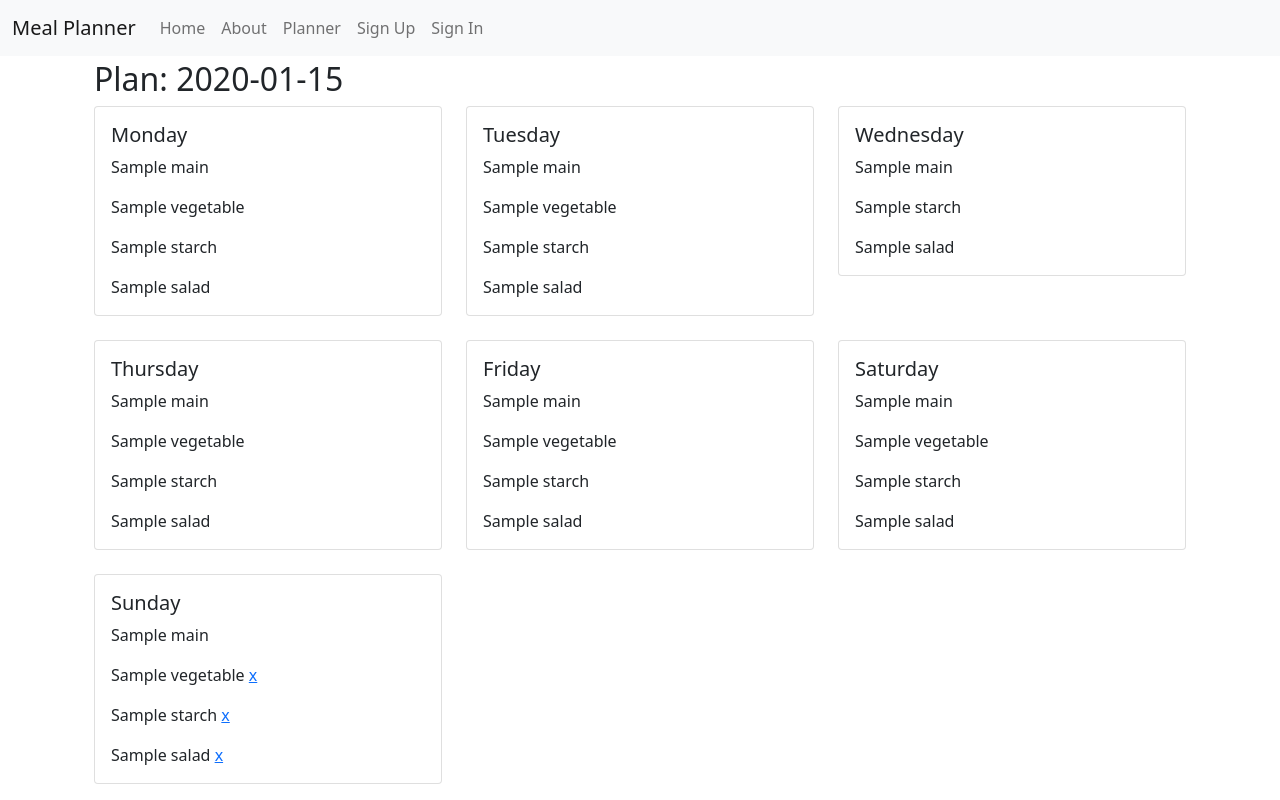
After one commit to yohanswanepoel/meal_planner, a Django app: page /planner/plan/1 in a window 1280 px wide. The commit adds this page. Run offline with Django 3.2, Linux system fonts and the light colour scheme; tables that the repository leaves empty hold one stand-in row (values such as "Sample post"); parts of the project's set-up code (start-up, migrations or seed data) failed here and were passed over; some libraries are stand-ins or nearby versions.

Commit message:
detail view

```diff
--- /dev/null
+++ b/meal_planner/planner/forms.py
@@ -0,0 +1,5 @@
+from django import forms
+
+
+class PlannerForm(forms.Form):
+    name = forms.CharField()
--- a/meal_planner/planner/models.py
+++ b/meal_planner/planner/models.py
@@ -11,6 +11,8 @@ class Mains(models.Model):
         app_label = "planner"
 
     def __str__(self):
+        if self.name is None:
+            return "Mains"
         return self.name
 
 
@@ -45,7 +47,7 @@ class Starch(models.Model):
 
 
 class Meal(models.Model):
-    mains = models.ForeignKey(Mains, on_delete=models.DO_NOTHING)
+    mains = models.ForeignKey(Mains, blank=True, null=True, on_delete=models.DO_NOTHING)
     vegies = models.ManyToManyField(Vegetable)
     starches = models.ManyToManyField(Starch)
     salad = models.ManyToManyField(Salad)
@@ -54,7 +56,9 @@ class Meal(models.Model):
         app_label = "planner"
 
     def __str__(self) -> str:
-        return self.mains
+        if self.mains is None:
+            return "Add Mains"
+        return self.mains.name
 
 
 class MealPlan(models.Model):
--- a/meal_planner/planner/urls.py
+++ b/meal_planner/planner/urls.py
@@ -1,8 +1,14 @@
 from django.urls import path
 
-from meal_planner.planner.views import PlannerListView
+from meal_planner.planner.views import (
+    PlannerDetailView,
+    PlannerListView,
+    PlannerUpdateView,
+)
 
 app_name = "planner"
 urlpatterns = [
     path("", PlannerListView.as_view(), name="index"),
+    path("plan/<int:pk>", PlannerDetailView.as_view(), name="plan_view"),
+    path("plan_update/<int:pk>", PlannerUpdateView.as_view(), name="plan_update"),
 ]
--- a/meal_planner/planner/views.py
+++ b/meal_planner/planner/views.py
@@ -1,13 +1,24 @@
 from django.shortcuts import render
 from django.http import HttpResponse
 from django.contrib.auth import get_user_model
+from django.shortcuts import get_object_or_404
 from django.contrib.auth.mixins import LoginRequiredMixin
 from django.contrib.messages.views import SuccessMessageMixin
 from django.urls import reverse
 from django.utils.translation import gettext_lazy as _
-from django.views.generic import DetailView, RedirectView, ListView, View
-from planner.models import MealPlan
+from django.views.generic import (
+    DetailView,
+    RedirectView,
+    ListView,
+    FormView,
+    UpdateView,
+)
+
+# from meal_planner.planner.models import Meal, MealPlan
+
+from planner.models import MealPlan, Meal, Vegetable
 from .utils import getWeeks
+from .forms import PlannerForm
 
 
 def index(request):
@@ -26,3 +37,90 @@ class PlannerListView(ListView):
         """Return the last five published questions."""
         print("Get Query Set")
         return getWeeks()
+
+
+class PlannerUpdateView(UpdateView):
+    template_name = "planner/plan.html"
+    context_object_name = "plans"
+    model = MealPlan
+    fields = "__all__"
+    success = "#"
+
+
+class PlannerDetailView(DetailView):
+    template_name = "planner/plan_detail.html"
+    model = MealPlan
+
+    def get_context_data(self, **kwargs):
+        context = super().get_context_data(**kwargs)
+        meal_plan = get_object_or_404(MealPlan, pk=self.kwargs["pk"])
+        if meal_plan.day_monday is None:
+            meal = Meal()
+            meal.save()
+            meal_plan.day_monday = meal
+        if meal_plan.day_tuesday is None:
+            meal = Meal()
+            meal.save()
+            meal_plan.day_tuesday = meal
+        if meal_plan.day_wednesday is None:
+            meal = Meal()
+            meal.save()
+            meal_plan.day_wednesday = meal
+        if meal_plan.day_thursday is None:
+            meal = Meal()
+            meal.save()
+            meal_plan.day_thursday = meal
+        if meal_plan.day_friday is None:
+            meal = Meal()
+            meal.save()
+            meal_plan.day_friday = meal
+        if meal_plan.day_saturday is None:
+            meal = Meal()
+            meal.save()
+            meal_plan.day_saturday = meal
+        if meal_plan.day_sunday is None:
+            meal = Meal()
+            meal.save()
+            meal_plan.day_sunday = meal
+        meal_plan.save()
+        # print(meal_plan.__dict__)
+        monday = {}
+        monday["vegies"] = meal_plan.day_monday.vegies.all()
+        monday["starches"] = meal_plan.day_monday.starches.all()
+        monday["salad"] = meal_plan.day_monday.salad.all()
+        tuesday = {}
+        tuesday["vegies"] = meal_plan.day_tuesday.vegies.all()
+        tuesday["starches"] = meal_plan.day_tuesday.starches.all()
+        tuesday["salad"] = meal_plan.day_tuesday.salad.all()
+        wednesday = {}
+        wednesday["veggies"] = meal_plan.day_thursday.vegies.all()
+        wednesday["starches"] = meal_plan.day_thursday.starches.all()
+        wednesday["salad"] = meal_plan.day_thursday.salad.all()
+        thursday = {}
+        thursday["vegies"] = meal_plan.day_thursday.vegies.all()
+        thursday["starches"] = meal_plan.day_thursday.starches.all()
+        thursday["salad"] = meal_plan.day_thursday.salad.all()
+        friday = {}
+        friday["vegies"] = meal_plan.day_friday.vegies.all()
+        friday["starches"] = meal_plan.day_friday.starches.all()
+        friday["salad"] = meal_plan.day_friday.salad.all()
+        saturday = {}
+        saturday["vegies"] = meal_plan.day_saturday.vegies.all()
+        saturday["starches"] = meal_plan.day_saturday.starches.all()
+        saturday["salad"] = meal_plan.day_saturday.salad.all()
+        sunday = {}
+        sunday["vegies"] = meal_plan.day_sunday.vegies.all()
+        sunday["starches"] = meal_plan.day_sunday.starches.all()
+        sunday["salad"] = meal_plan.day_sunday.salad.all()
+        context["monday"] = monday
+        context["tuesday"] = tuesday
+        context["wednesday"] = wednesday
+        context["thursday"] = thursday
+        context["friday"] = friday
+        context["saturday"] = saturday
+        context["sunday"] = sunday
+
+        return context
+
+
+planner_update_view = PlannerUpdateView.as_view()
--- a/meal_planner/templates/base.html
+++ b/meal_planner/templates/base.html
@@ -51,6 +51,9 @@
               </li>
               <li class="nav-item">
                 <a class="nav-link" href="{% url 'about' %}">About</a>
+              </li>
+              <li class="nav-item">
+                <a class="nav-link" href="{% url 'planner:index' %}">Planner</a>
               </li>
               {% if request.user.is_authenticated %}
                 <li class="nav-item">
--- /dev/null
+++ b/meal_planner/templates/planner/plan_detail.html
@@ -0,0 +1,177 @@
+{% extends "base.html" %}
+{% load static %}
+{% load mathfilters %}
+
+{% block title %} Weeks {% endblock %}
+
+{% block content %}
+<div class="container">
+
+  <div class="row">
+    <div class="col-sm-12">
+
+      <h2>Plan: {{ object }}</h2>
+    </div>
+  </div>
+
+  <div class="row row-cols-1 row-cols-md-3 g-4">
+    <div class="col">
+      <div class="card">
+        <div class="card-body">
+          <h5 class="card-title">Monday</h5>
+          <p class="card-text">{{ object.day_monday.mains }}</p>
+          <p class="card-text">
+            {% for item in monday.vegies %}
+            {{ item }}
+            {% endfor %}
+          </p>
+          <p class="card-text">
+            {% for item in monday.starches %}
+            {{ item }}
+            {% endfor %}
+          <p class="card-text">
+            {% for item in monday.salad %}
+            {{ item }}
+            {% endfor %}
+          </p>
+        </div>
+      </div>
+    </div>
+    <div class="col">
+      <div class="card">
+        <div class="card-body">
+          <h5 class="card-title">Tuesday</h5>
+          <p class="card-text">{{ object.day_tuesday.mains }}</p>
+          <p class="card-text">
+            {% for item in tuesday.vegies %}
+            {{ item }}
+            {% endfor %}
+          </p>
+          <p class="card-text">
+            {% for item in tuesday.starches %}
+            {{ item }}
+            {% endfor %}
+          <p class="card-text">
+            {% for item in tuesday.salad %}
+            {{ item }}
+            {% endfor %}
+          </p>
+        </div>
+      </div>
+    </div>
+    <div class="col">
+      <div class="card">
+        <div class="card-body">
+          <h5 class="card-title">Wednesday</h5>
+          <p class="card-text">{{ object.day_wednesday.mains }}</p>
+          <p class="card-text">
+            {% for item in wednesday.vegies %}
+            {{ item }}
+            {% endfor %}
+          </p>
+          <p class="card-text">
+            {% for item in wednesday.starches %}
+            {{ item }}
+            {% endfor %}
+          <p class="card-text">
+            {% for item in wednesday.salad %}
+            {{ item }}
+            {% endfor %}
+          </p>
+        </div>
+      </div>
+    </div>
+    <div class="col">
+      <div class="card">
+        <div class="card-body">
+          <h5 class="card-title">Thursday</h5>
+          <p class="card-text">{{ object.day_thursday.mains }}</p>
+          <p class="card-text">
+            {% for item in thursday.vegies %}
+            {{ item }}
+            {% endfor %}
+          </p>
+          <p class="card-text">
+            {% for item in thursday.starches %}
+            {{ item }}
+            {% endfor %}
+          <p class="card-text">
+            {% for item in thursday.salad %}
+            {{ item }}
+            {% endfor %}
+          </p>
+        </div>
+      </div>
+    </div>
+    <div class="col">
+      <div class="card">
+        <div class="card-body">
+          <h5 class="card-title">Friday</h5>
+          <p class="card-text">{{ object.day_friday.mains }}</p>
+          <p class="card-text">
+            {% for item in friday.vegies %}
+            {{ item }}
+            {% endfor %}
+          </p>
+          <p class="card-text">
+            {% for item in friday.starches %}
+            {{ item }}
+            {% endfor %}
+          <p class="card-text">
+            {% for item in friday.salad %}
+            {{ item }}
+            {% endfor %}
+          </p>
+        </div>
+      </div>
+    </div>
+    <div class="col">
+      <div class="card">
+        <div class="card-body">
+          <h5 class="card-title">Saturday</h5>
+          <p class="card-text">{{ object.day_saturday.mains }}</p>
+          <p class="card-text">
+            {% for item in saturday.vegies %}
+            {{ item }}
+            {% endfor %}
+          </p>
+          <p class="card-text">
+            {% for item in saturday.starches %}
+            {{ item }}
+            {% endfor %}
+          <p class="card-text">
+            {% for item in saturday.salad %}
+            {{ item }}
+            {% endfor %}
+          </p>
+        </div>
+      </div>
+    </div>
+    <div class="col">
+      <div class="card">
+        <div class="card-body">
+          <h5 class="card-title">Sunday</h5>
+          <p class="card-text">{{ object.day_sunday.mains }}</p>
+          <p class="card-text">
+            {% for item in sunday.vegies %}
+            {{ item }} <a href="{{ item.pk }}">x</a>
+            {% endfor %}
+          </p>
+          <p class="card-text">
+            {% for item in sunday.starches %}
+            {{ item }} <a href="{{ item.pk }}">x</a>
+            {% endfor %}
+          <p class="card-text">
+            {% for item in sunday.salad %}
+            {{ item }} <a href="{{ item.pk }}">x</a>
+            {% endfor %}
+          </p>
+        </div>
+      </div>
+    </div>
+  </div>
+
+<!-- End Action buttons -->
+
+</div>
+{% endblock content %}
--- a/meal_planner/templates/planner/weeks.html
+++ b/meal_planner/templates/planner/weeks.html
@@ -27,9 +27,9 @@
       <div class="card-body">
         <h5 class="card-header">{{ plan.start_of_week }}</h5>
         <p class="card-text">{{ plan }}</p>
-        {% if plan.plan_state == 1 %} <a href="#" class="btn btn-primary">View</a> {% endif %}
-        {% if plan.plan_state == 0 %} <a href="#" class="btn btn-primary">Create</a> {% endif %}
-        {% if plan.plan_state == 2 %} <a href="#" class="btn btn-primary">Edit</a> {% endif %}
+        {% if plan.plan_state == 1 %} <a href="{% url 'planner:plan_view' plan.pk  %}" class="btn btn-primary">View</a> {% endif %}
+        {% if plan.plan_state == 0 %} <a href="{% url 'planner:plan_view' plan.pk  %}" class="btn btn-primary">Start</a> {% endif %}
+        {% if plan.plan_state == 2 %} <a href="{% url 'planner:plan_view' plan.pk  %}" class="btn btn-primary">Update</a> {% endif %}
       </div>
     </div>
   </div>
```
Also changed, not shown: meal_planner/planner/utils.py (+19 -30 lines), meal_planner/templates/planner/plan.html (added, +25 -0 lines), README.md, meal_planner/planner/migrations/0010_alter_meal_mains.py (added).
